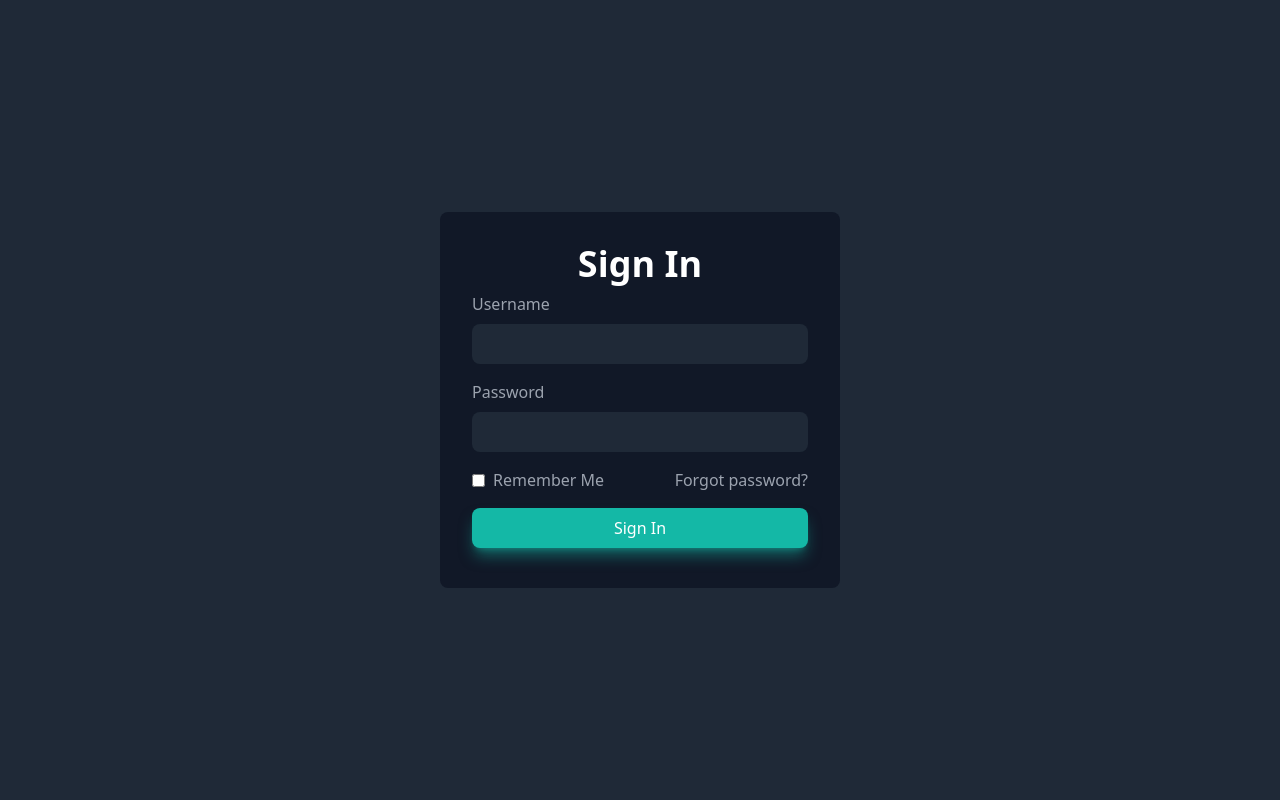
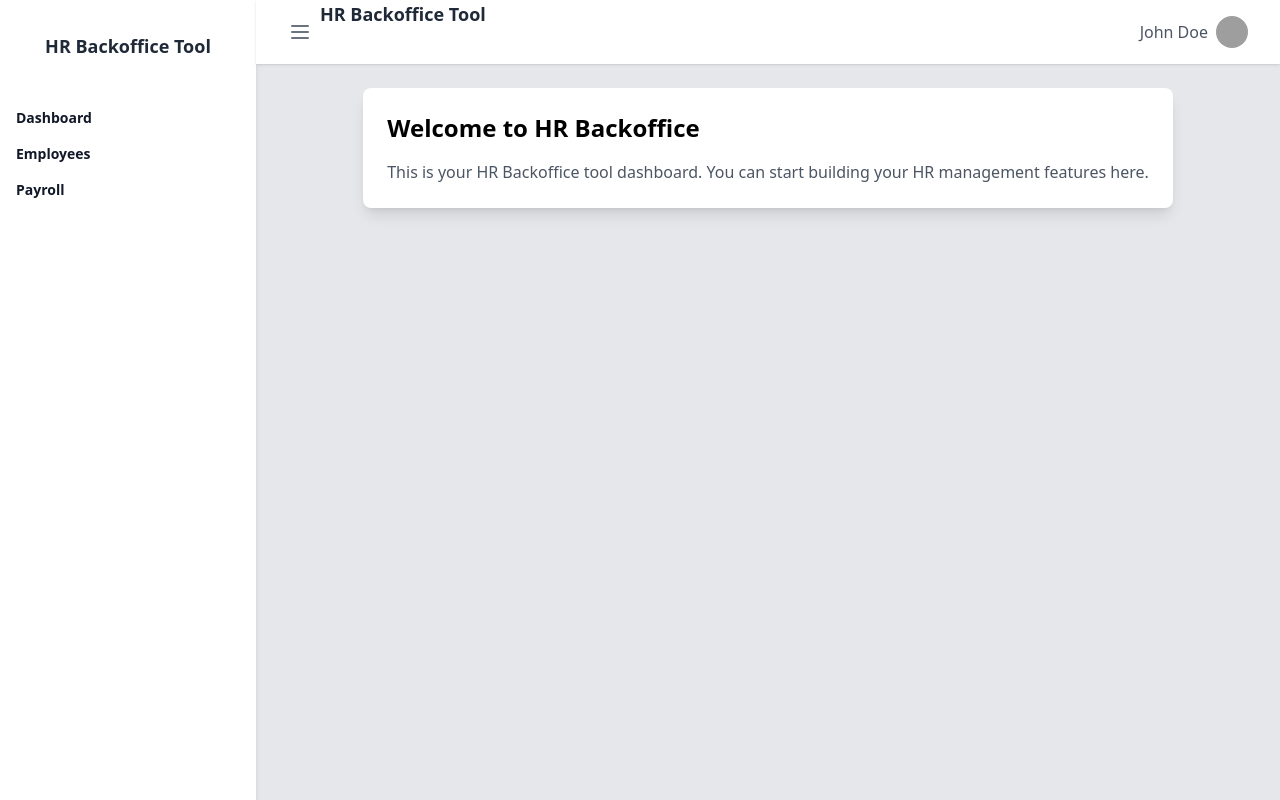
Before and after one commit to ameyzing09/recrutr-frontend, a React (Vite) app: page / in a window 1280 px wide. Built offline with nearby package versions, Linux system fonts and the light colour scheme; grey boxes are pictures that could not be loaded.

Commit message:
Added skeleton of dashboard UI

```diff
--- a/src/App.jsx
+++ b/src/App.jsx
@@ -1,11 +1,13 @@
 import "./App.css";
+import Dashboard from "./components/Dashboard";
 
 import Login from "./components/Login";
 
 function App() {
   return (
     <div className='App'>
-      <Login />
+      {/* <Login /> */}
+      <Dashboard />
     </div>
   );
 }
--- /dev/null
+++ b/src/components/Dashboard.jsx
@@ -0,0 +1,70 @@
+import React, { useState } from "react";
+
+function Dashboard() {
+  const [isSidebarOpen, setIsSidebarOpen] = useState(true);
+
+  const toggleSidebar = () => {
+    setIsSidebarOpen(!isSidebarOpen);
+  };
+
+  return (
+    <div className="flex h-screen bg-gray-200">
+      {isSidebarOpen && (
+        <div className="bg-white shadow-md w-64">
+          <div className="flex items-center justify-center mt-8">
+            {/* Add your logo or branding */}
+            <span className="font-bold text-lg text-gray-800">HR Backoffice Tool</span>
+          </div>
+          <nav className="mt-10">
+            <a className="block py-2 px-4 text-sm font-semibold text-gray-900 hover:bg-gray-100 hover:text-gray-900" href="#dashboard">
+              Dashboard
+            </a>
+            <a className="block py-2 px-4 text-sm font-semibold text-gray-900 hover:bg-gray-100 hover:text-gray-900" href="#employees">
+              Employees
+            </a>
+            <a className="block py-2 px-4 text-sm font-semibold text-gray-900 hover:bg-gray-100 hover:text-gray-900" href="#payroll">
+              Payroll
+            </a>
+            {/* Add more sidebar menu items as needed */}
+          </nav>
+        </div>
+      )}
+      <div className="flex flex-col flex-1">
+        <nav className="bg-white shadow">
+          <div className="max-w-7xl mx-auto px-4 sm:px-6 lg:px-8">
+            <div className="flex justify-between h-16">
+              <div className="flex">
+                <button
+                  className="flex items-center text-gray-500 hover:text-gray-700 focus:outline-none focus:text-gray-700"
+                  onClick={toggleSidebar}
+                >
+                  <svg className="h-6 w-6" fill="none" viewBox="0 0 24 24" stroke="currentColor">
+                    <path strokeLinecap="round" strokeLinejoin="round" strokeWidth="2" d="M4 6h16M4 12h16M4 18h16"></path>
+                  </svg>
+                </button>
+                {/* Add your logo or branding */}
+                <span className="font-bold text-lg text-gray-800 ml-2">HR Backoffice Tool</span>
+              </div>
+              <div className="flex items-center">
+                {/* Add your navigation or user profile */}
+                <span className="text-gray-600">John Doe</span>
+                <img className="ml-2 w-8 h-8 rounded-full" src="/avatar.jpg" alt="User Avatar" />
+              </div>
+            </div>
+          </div>
+        </nav>
+        <main className="flex-1 max-w-7xl mx-auto py-6 sm:px-6 lg:px-8">
+          {/* Add your dashboard content here */}
+          <div className="bg-white rounded-lg shadow-lg p-6">
+            <h1 className="text-2xl font-bold mb-4">Welcome to HR Backoffice</h1>
+            <p className="text-gray-600">
+              This is your HR Backoffice tool dashboard. You can start building your HR management features here.
+            </p>
+          </div>
+        </main>
+      </div>
+    </div>
+  );
+}
+
+export default Dashboard;
```
